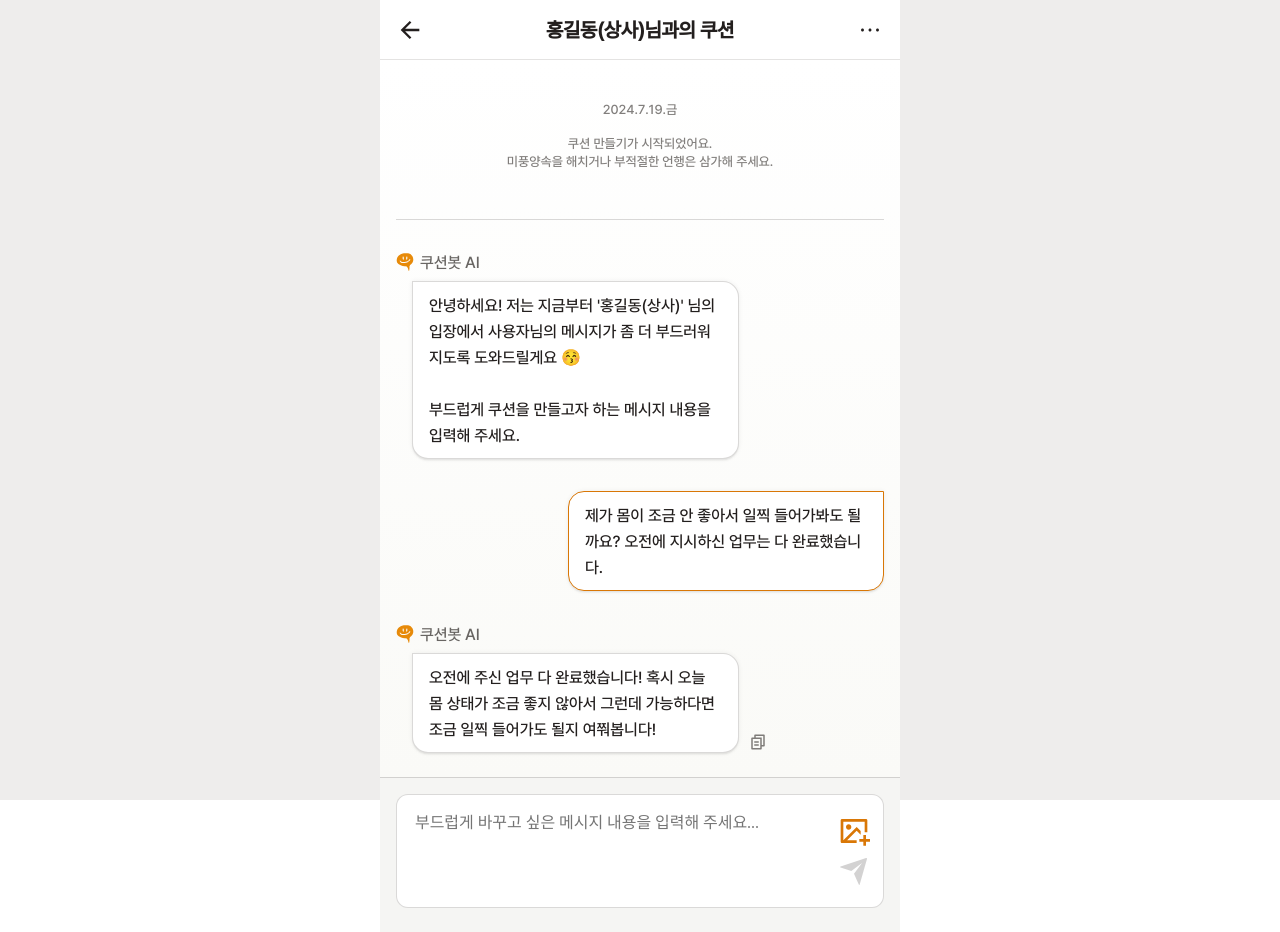
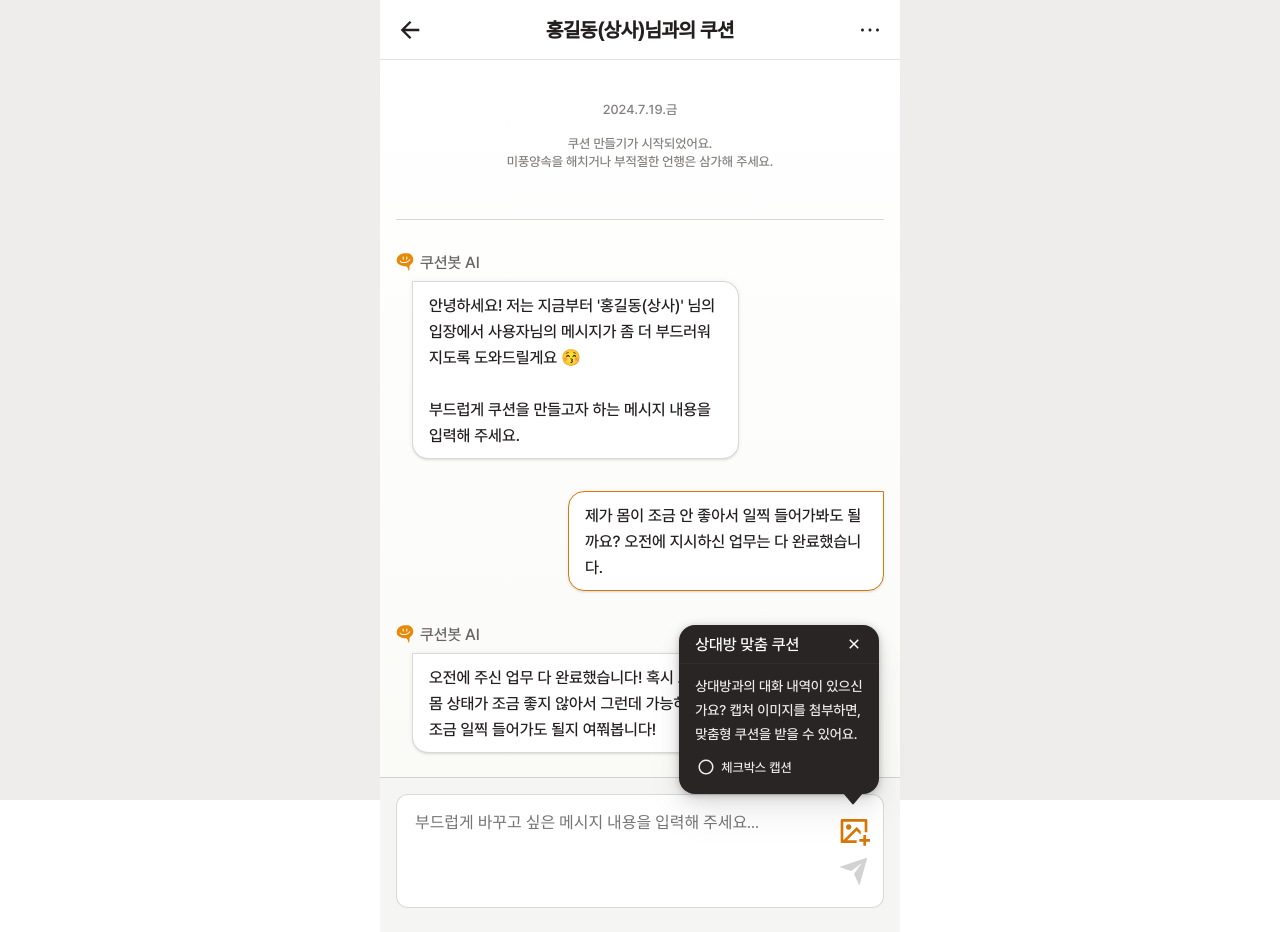
Before and after one commit to Cushion-Dev/Cushion-FE, a React (Vite) app: page /cushion/1 in a window 1280 px wide. Built offline with nearby package versions, Linux system fonts and the light colour scheme.

Commit message:
feat: 쿠션 만들기 페이지 popover component 추가

```diff
--- a/src/components/common/Popover/Popover.tsx
+++ b/src/components/common/Popover/Popover.tsx
@@ -1,3 +1,4 @@
+import { useState } from 'react';
 import Checkbox from './Checkbox';
 import { ICONS } from '../../../styles/common/icons';
 import {
@@ -18,11 +19,18 @@ interface IPopoverProps {
 }
 
 const Popover = ({ title, bodyText }: IPopoverProps) => {
+  const [isVisible, setIsVisible] = useState(true);
+
+  const handleCloseClick = () => {
+    setIsVisible(false);
+  };
+
   return (
+    isVisible && (
       <PopoverContainer>
         <HeaderContainer>
           <LabelText>{title}</LabelText>
-        <CloseButton src={ICONS.popover.close} />
+          <CloseButton src={ICONS.popover.close} onClick={handleCloseClick} />
         </HeaderContainer>
         <WrapContent>
           <ContentContainer>
@@ -34,6 +42,7 @@ const Popover = ({ title, bodyText }: IPopoverProps) => {
           <PinIcon src={ICONS.popover.pin} />
         </Pin>
       </PopoverContainer>
+    )
   );
 };
 
--- a/src/pages/CreateCushion.tsx
+++ b/src/pages/CreateCushion.tsx
@@ -7,6 +7,7 @@ import {
   Textarea,
   SystemBubble,
   UserBubble,
+  Popover,
 } from '../components';
 import styled from 'styled-components';
 import { TYPO } from '../styles/typo';
@@ -31,7 +32,12 @@ const CreateCushion = () => {
           <UserBubble bodyText={MESSAGES.systemMessage.exampleMessage} />
           <SystemBubble bodyText={MESSAGES.systemMessage.systemExample} />
         </Viewport>
+
         <TextFieldContainer>
+          <Popover
+            title="상대방 맞춤 쿠션"
+            bodyText="상대방과의 대화 내역이 있으신가요? 캡처 이미지를 첨부하면, 맞춤형 쿠션을 받을 수 있어요."
+          />
           <Textarea />
         </TextFieldContainer>
       </AppScreen>
@@ -72,6 +78,8 @@ const TextFieldContainer = styled.div`
   align-items: flex-start;
   align-self: stretch;
 
+  position: relative;
+
   padding: 1rem 1rem 1.5rem 1rem;
 
   border-top: 1px solid ${semantic.light.border.transparent.neutral};
--- a/src/styles/common/Popover/Popover.tsx
+++ b/src/styles/common/Popover/Popover.tsx
@@ -9,12 +9,21 @@ const PopoverContainer = styled.div`
   align-items: flex-start;
   align-self: stretch;
 
-  position: relative;
+  position: absolute;
+  width: 12.5rem;
 
-  width: 12.5rem;
+  right: 1.3rem;
+  bottom: 8.625rem;
 
   border-radius: 1rem;
   background: ${semantic.light.inversed.solid.background};
+
+  box-shadow:
+    0px 1.6px 5px 0px rgba(12, 10, 9, 0.1),
+    0px 4.2px 13.3px 0px rgba(12, 10, 9, 0.08),
+    0px 8px 24px 0px rgba(12, 10, 9, 0.06),
+    0px 24px 36px 0px rgba(12, 10, 9, 0.05),
+    0px 0px 8.6px 0px rgba(12, 10, 9, 0.09);
 `;
 
 const HeaderContainer = styled.div`
```
Lines whose indentation alone changed are shown as unchanged.
